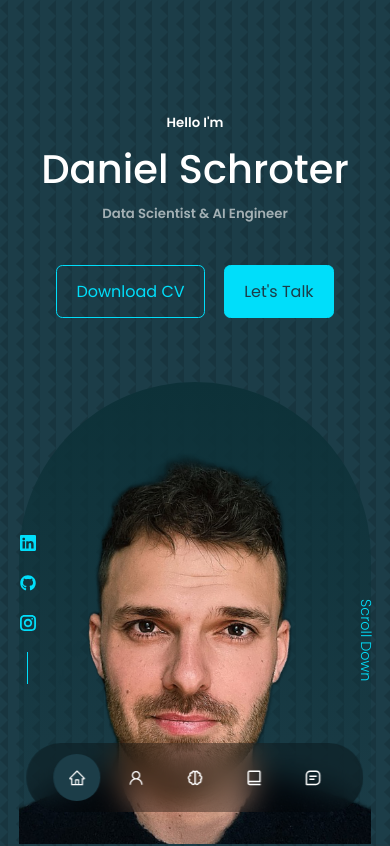
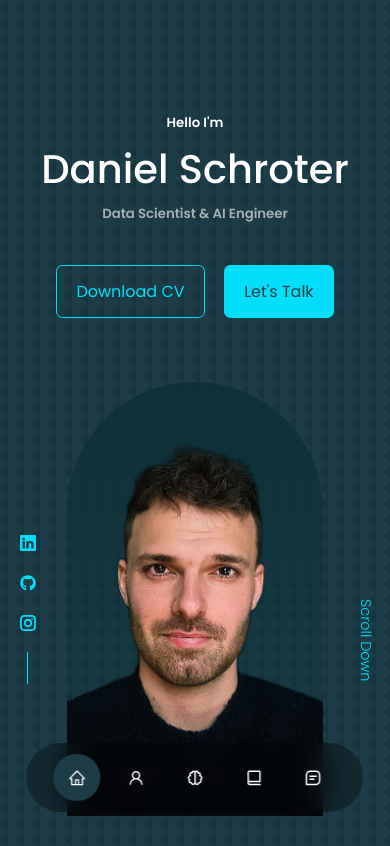
Before and after one commit to danielschroter/portfolio, a React (Create React App) app in the folder react-portfolio/: page / in a window 390 px wide. Shown: the top 846 px of the page. Built offline with nearby package versions, Linux system fonts and the light colour scheme.

Commit message:
Adjustment of header with screen size for small devices

```diff
--- a/react-portfolio/src/components/header/header.css
+++ b/react-portfolio/src/components/header/header.css
@@ -85,23 +85,37 @@ header {
         z-index: 1000;
     }
 
-    /*.scroll__down{*/
-    /*    display: none*/
-    /*}*/
+    .me{
+        width: 19rem;
+        left: calc(50% - 9.5rem);
+        /*bottom: 4rem;*/
+        /*padding-top: 3rem;*/
+    }
 
 
-    /*.header__socials{*/
-    /*    display: flex;*/
-    /*    flex-direction: row;*/
-    /*    align-items:center;*/
-    /*    gap: 0.8rem;*/
-    /*    position: static;*/
-    /*    margin-top: 2rem;*/
-    /*    justify-content: center;*/
-    /*}*/
+}
+
+/* ========== Media Queries (Small Devices: tablets) ========= */
+
+@media screen and (max-width: 400px) {
+    header {
+        height: 100vh
+    }
+
+    .header__socials{
+        z-index: 1000;
+    }
+
+    .scroll__down{
+        z-index: 1000;
+    }
+
+    .me{
+        width: 16rem;
+        left: calc(50% - 8rem);
+        /*bottom: 4rem;*/
+        /*padding-top: 3rem;*/
+    }
 
 
-    /*.header__socials::after {*/
-    /*    display: none;*/
-    /*}*/
 }
```
